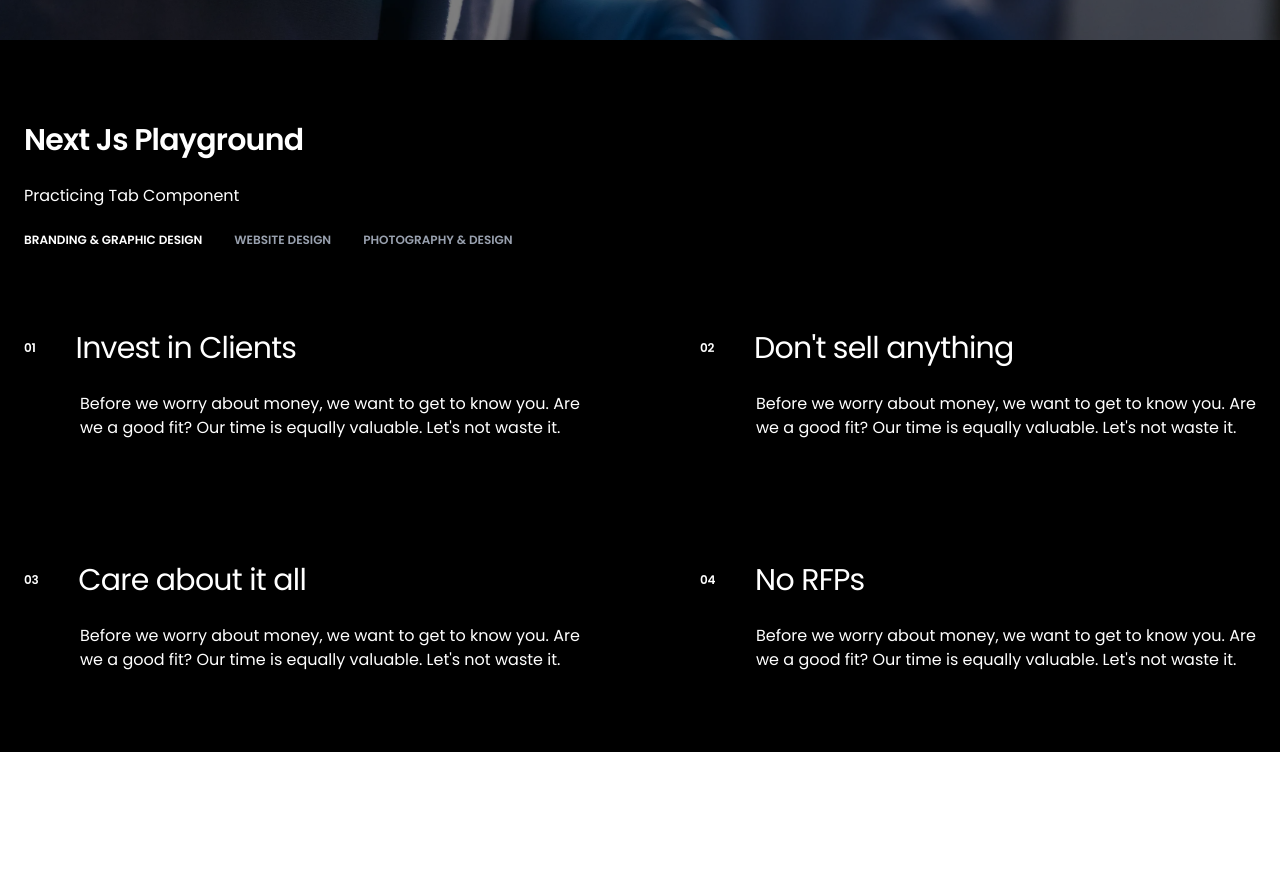
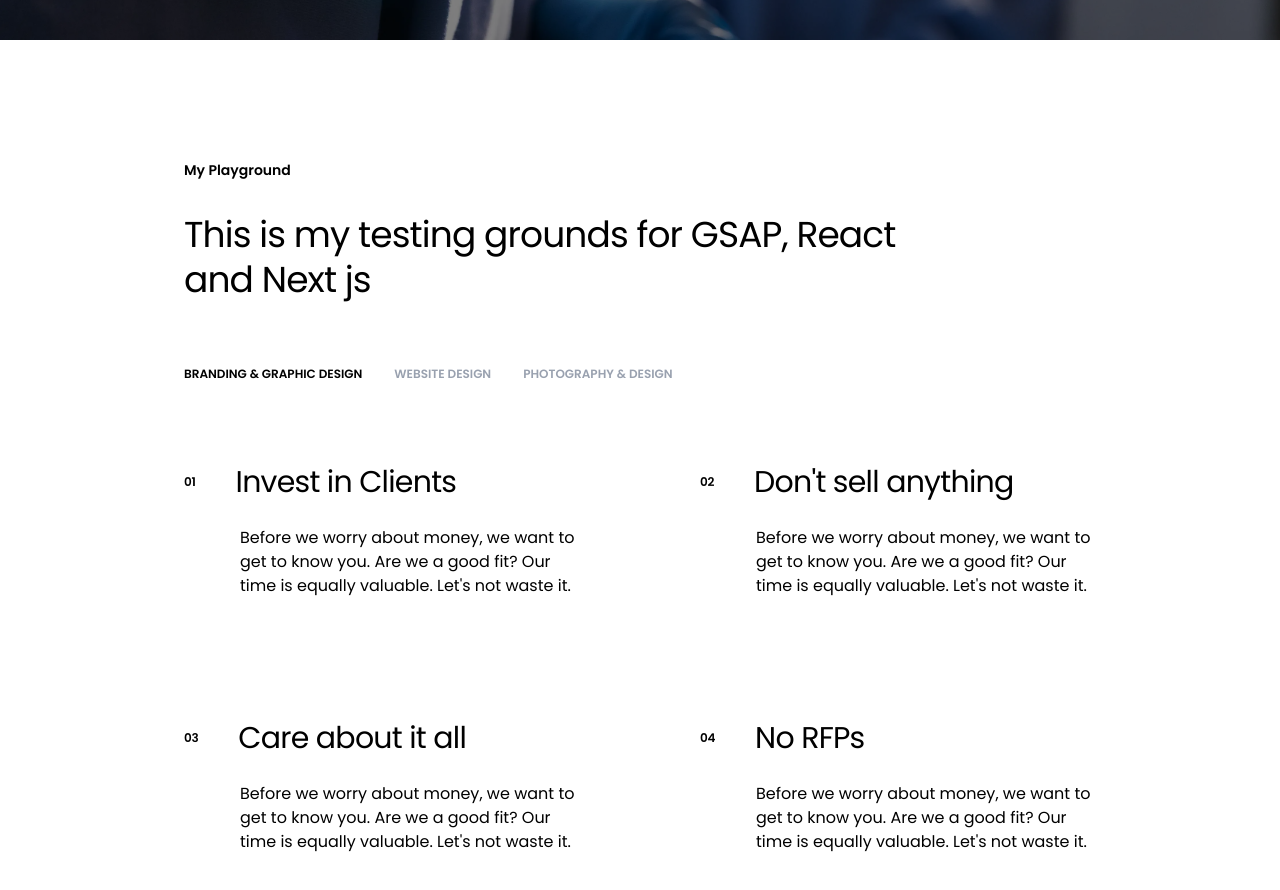
Before and after one commit to jiyancarloo/playground, a Next.js app: page / in a window 1280 px wide. Shown: the part 760-1650 px from the top of the page. Before the commit the page ends 1512 px from the top, so only its background shows below. Built offline with nearby package versions, Linux system fonts and the light colour scheme.

Commit message:
Update Features.tsx
Imported and use the new layout component and adjusted layout for my tab component

```diff
--- a/src/app/sections/homeSection/Features.tsx
+++ b/src/app/sections/homeSection/Features.tsx
@@ -1,6 +1,7 @@
 "use client";
 import { Tab } from "@/src/components/ui/TabComponent/types";
 import TabComponent from "@/src/components/ui/TabComponent/Tab";
+import Container from "@/src/components/layout/Container";
 import Section from "@/src/components/ui/Theme/ThemeWrapper";
 
 const productData: Tab[] = [
@@ -96,17 +97,23 @@ const productData: Tab[] = [
 export default function FeaturesSection() {
   return (
     <>
-      <Section theme="dark">
-        <div className="max-w-7xl py-20 px-6">
-          <div className="flex flex-col gap-6 ">
-            <h1 className="max-w-xs text-3xl font-semibold leading-10 tracking-tight">
-              Next Js Playground
-            </h1>
+      <Section theme="light">
+        <Container>
+          <div className="py-30">
+            <div className="space-y-16">
+              <div className="flex flex-col gap-8">
+                <h1 className="text-sm font-bold">My Playground</h1>
+                <h1 className="max-w-3xl text-4xl/tight  tracking-tight">
+                  This is my testing grounds for GSAP, React and Next js
+                </h1>
+              </div>
 
-            <h1 className="">Practicing Tab Component </h1>
-            <TabComponent tabs={productData} />
+              <div className="">
+                <TabComponent tabs={productData} />
+              </div>
+            </div>
           </div>
-        </div>
+        </Container>
       </Section>
     </>
   );
```
